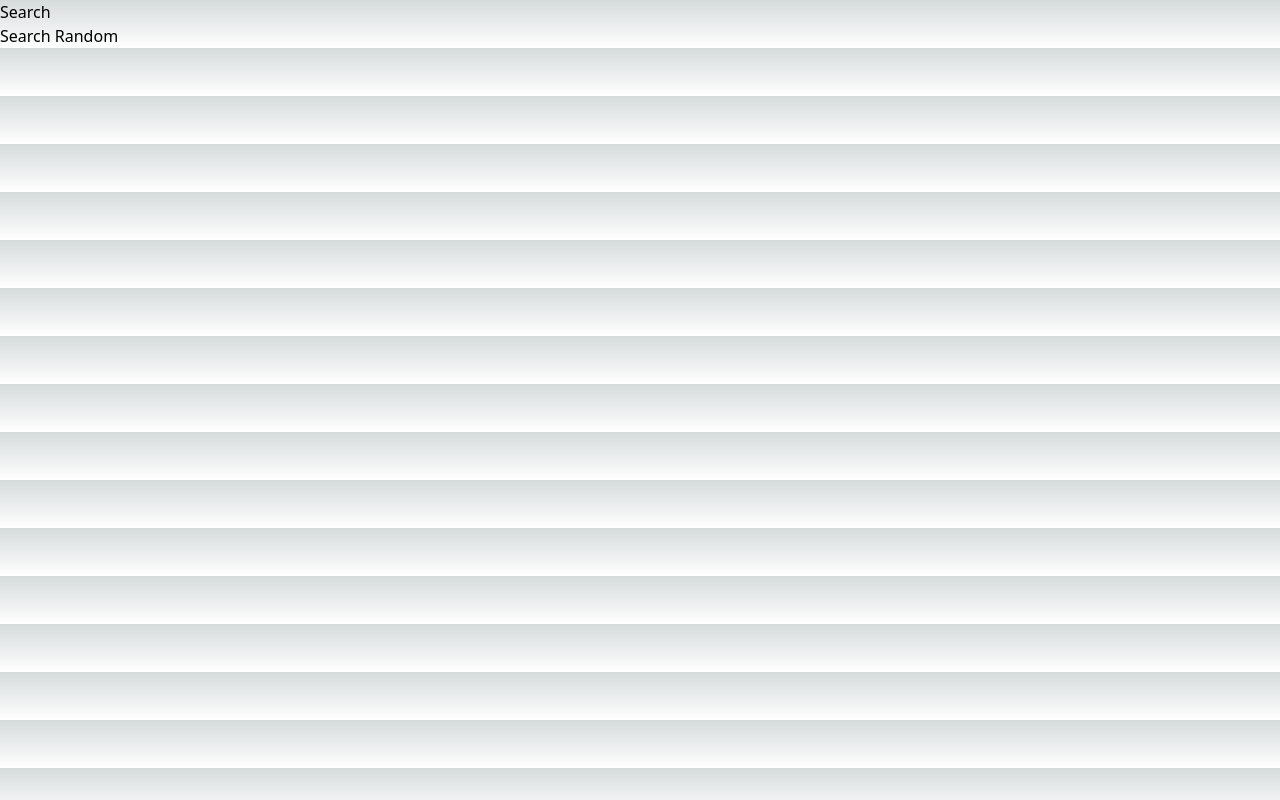
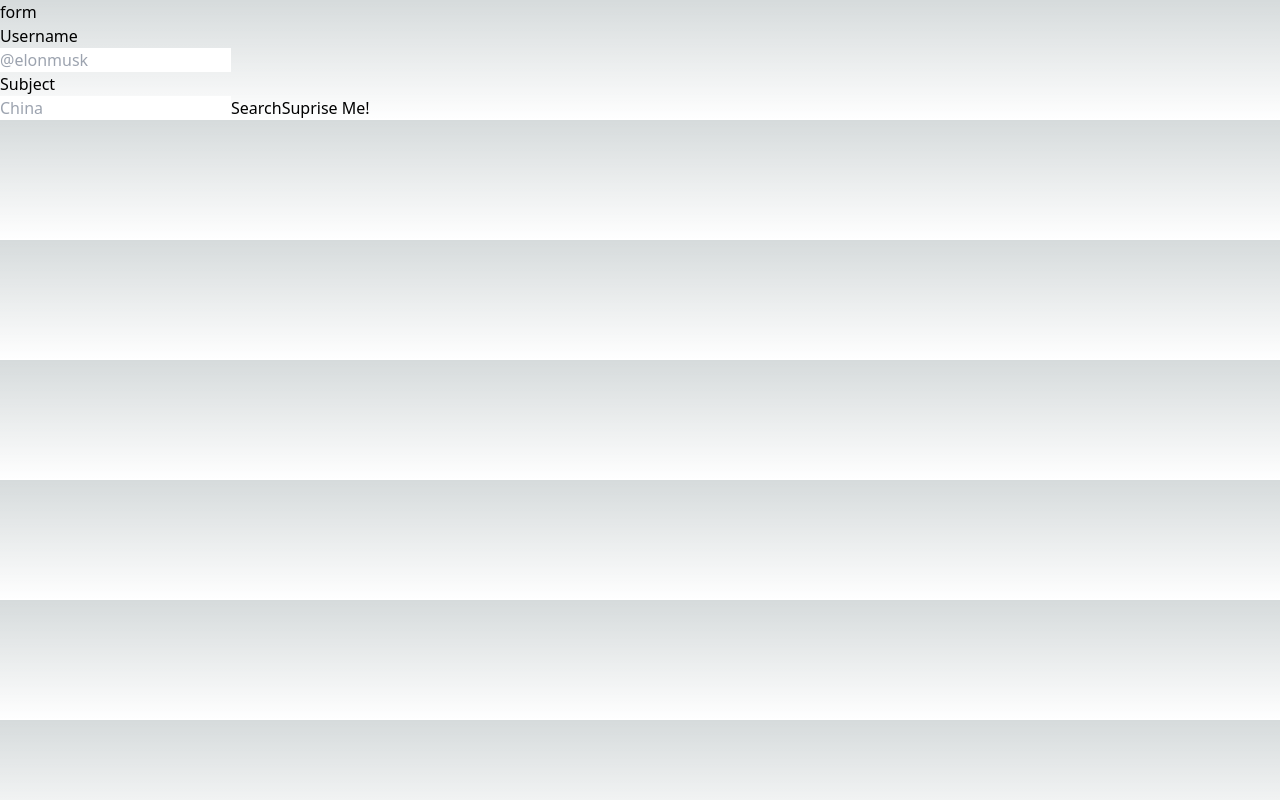
Before and after one commit to danetsao/Ask-Elon, a Next.js app in the folder site/: page / in a window 1280 px wide. Built offline with nearby package versions, Linux system fonts and the light colour scheme.

Commit message:
Added basic app functionality

```diff
--- a/site/components/askelon.tsx
+++ b/site/components/askelon.tsx
@@ -1,46 +1,75 @@
 import { NextPage } from "next";
+import { Result } from "postcss";
 import React from "react";
+import GeneratedResult from "./generatedresult";
+import Form from "./form";
+import { User } from "aws-cdk-lib/aws-iam";
 
 const AskElon: React.FC = () => {
 
   const ENDPOINT = "http://127.0.0.1:8000";
 
   const [isLoading, setIsLoading] = React.useState(false);
-  const [tweet, setTweet] = React.useState("");
-  const [rawTweets, setRawTweets] = React.useState([]);
-  const [subject, setSubject] = React.useState("");
-  const [username, setUsername] = React.useState("");
+  const [HasResult, setHasResult] = React.useState(false);
+  const [Username, setUsername] = React.useState("");
+  const [Subject, setSubject] = React.useState("");
+  const [Data, setData] = React.useState({});
   const DEFAULT_SUBJECT = "china";
   const DEFAULT_USERNAME = "elonmusk";
 
   const onRandomButton = async () => {
     console.log("Submitting for random");
-    setIsLoading(true);
-    const response = await
-      fetch(`${ENDPOINT}/generate_tweet_random`,
-      {
-      method: 'GET',
-      mode: 'no-cors' as RequestMode,
-    });
+    setHasResult(true);
+    let response = await fetch(`${ENDPOINT}/generate_tweet_random`);
     const response_json = await response.json();
     console.log(response_json);
   };
 
-  const onResult = (data: any) => {
+  const onSubmit = async (inputUsername: Text, inputSubject: Text) => {
+    console.log("Submitting for random");
+    setIsLoading(true);
+    let urlInput = `?username=${inputUsername}&subject=${inputSubject}`
+    let response = await fetch(`${ENDPOINT}/generate_tweet${urlInput}`);
+    const response_json = await response.json();
+    console.log(response_json);
+    setData(response_json);
+    setHasResult(true);
+  }
+
+  const onResult = (props: any) => {
     console.log("Here we will display tweets");
-    setRawTweets(data.tweets);
-    setTweet(data.generated_tweet);
-    setSubject(data.subject);
-    setUsername(data.username);
-    console.log(data.generated_tweet);
+    setData(props.data);
+    console.log(props.generated_tweet);
   };
+
+  let displayedElement = (<div>Displayed Element Inititalizer</div>);
+
+  if (HasResult) {
+    displayedElement = (
+      <GeneratedResult
+      info={Data}
+      setHasResult={setHasResult}
+      onSubmit={onSubmit}
+      />
+    );
+  }
+
+  else {
+    displayedElement = (
+      <Form
+      onSubmit={onSubmit}
+      Username={Username}
+      setUsername={setUsername}
+      Subject={Subject}
+      setSubject={setSubject}
+      onRandomButton={onRandomButton}
+      />
+    );
+  }
 
   return (
     <div>
-      <p>Search</p>
-      <button
-      onClick={onRandomButton}
-      >Search Random</button>
+      {displayedElement}
     </div>
   );
 };
--- a/site/components/form.tsx
+++ b/site/components/form.tsx
@@ -0,0 +1,52 @@
+import React from "react";
+
+interface FormProps {
+    onSubmit: any;
+    Username: any;
+    setUsername: any;
+    Subject: any;
+    setSubject: any;
+    onRandomButton: any;
+}
+
+const Form: React.FC<FormProps> = (props) => {
+
+    const updateSubject = (text: string) => {
+        if (1) {
+          props.setSubject(text);
+          console.log("Username subject to: " +text);
+        }
+    };
+    const updateUsername = (text: string) => {
+        if (1) {
+          props.setUsername(text);
+          console.log("Username updating to: " + text);
+        }
+    };
+
+    return (
+        <div>
+            <h1>form</h1>
+
+            <h2>Username</h2>
+            <input
+            type="text"
+            placeholder="@elonmusk"
+            onChange={(e) => updateSubject(e.currentTarget.value)}
+            ></input>
+
+            <h2>Subject</h2>
+            <input
+            type="text"
+            placeholder="China"
+            onChange={(e) => updateUsername(e.currentTarget.value)}
+            ></input>
+
+            <button onClick={()=> props.onSubmit(props.Username, props.Subject)}>Search</button>
+
+            <button onClick={()=> props.onRandomButton()}>Suprise Me!</button>
+        </div>
+    );
+};
+
+export default Form;
--- /dev/null
+++ b/site/components/generatedresult.tsx
@@ -0,0 +1,38 @@
+import React from "react";
+
+interface ResultProps {
+    info: any;
+    setHasResult: any;
+    onSubmit: any;
+}
+
+const GeneratedResult: React.FC<ResultProps> = (props) => {
+
+    function generateTweetObjects(jsonGeneratedTweets: []) {
+        let tweetObjects = [];
+        for (let i = 0; i < jsonGeneratedTweets.length; i++) {
+            let cur = "";
+            cur += "user " + jsonGeneratedTweets[i]["username"] + " ";
+            cur += "tweet " + jsonGeneratedTweets[i]["tweet"] + " ";
+            cur += "timestamp " + jsonGeneratedTweets[i]["timestamp"];
+            tweetObjects[i] = <li>{cur}</li>;
+        }
+        return tweetObjects;
+    }
+
+    const tweetsList = generateTweetObjects(props.info["tweets"]);
+
+    return (
+        <div>
+            <h1>Results</h1>
+            <p>{props.info["generated_tweet"]}</p>
+            <p>Username: {props.info["username"]}</p>
+            <p>Subject: {props.info["subject"]}</p>
+            <ul>{tweetsList}</ul>
+            <button onClick={()=> props.setHasResult(false)}>Back</button>
+            <button onClick={()=> props.onSubmit(props.info["username"], props.info["subject"])}>REGENERATE</button>
+        </div>
+    );
+};
+
+export default GeneratedResult;
```
Also changed, not shown: site/components/results.tsx (deleted), 1 other file (tests, documents, lock files or other folders).
